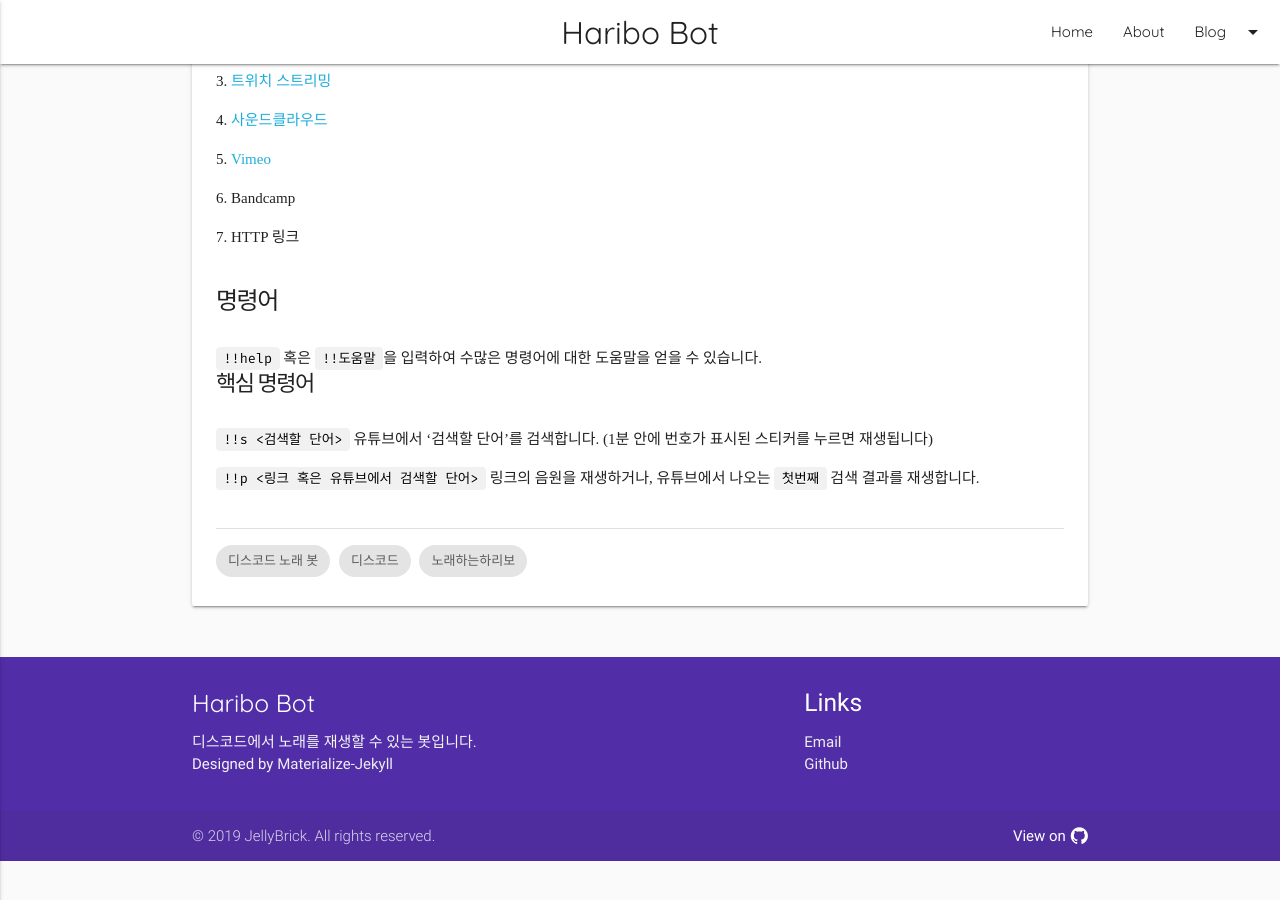
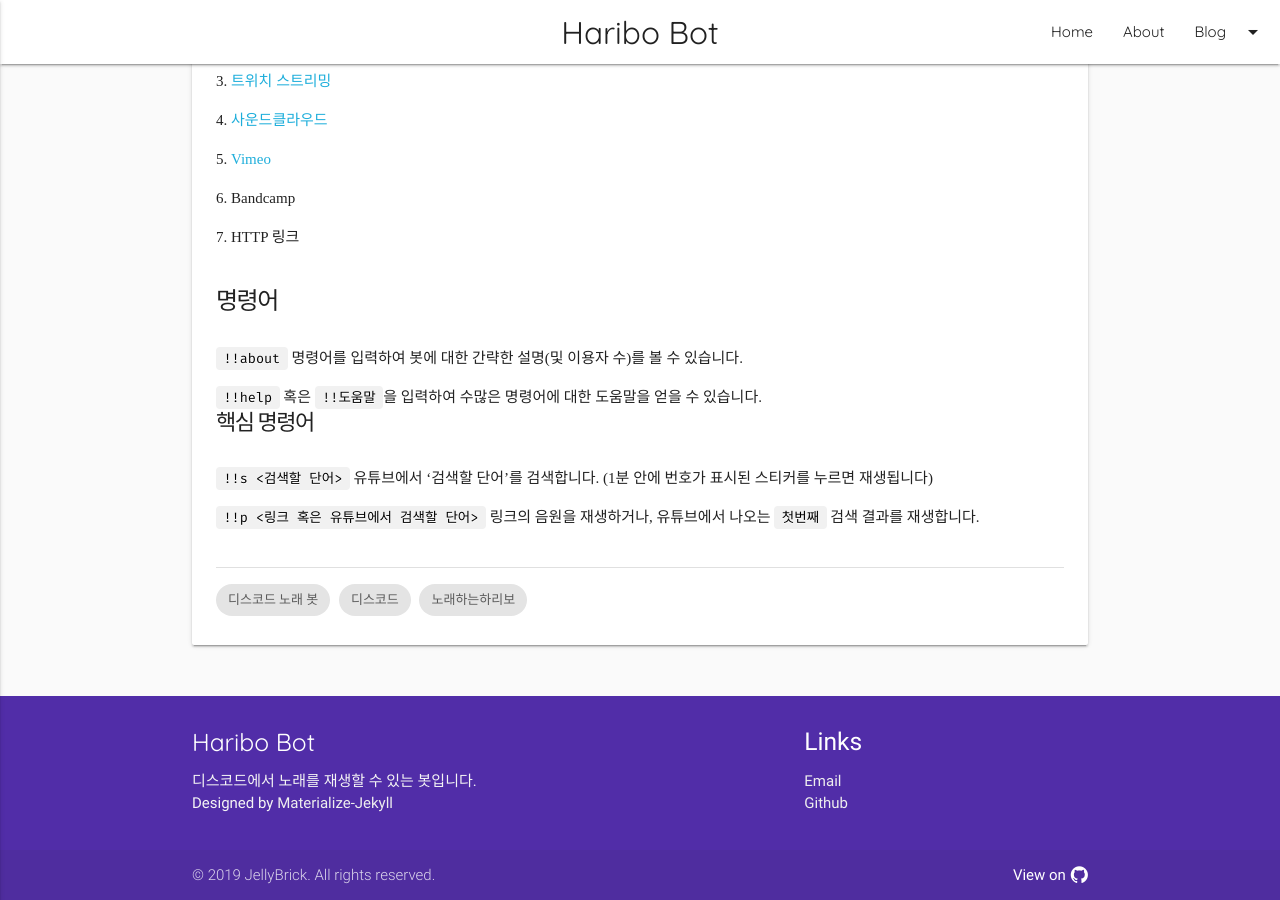
Before and after one commit to haribosinging/haribosinging.github.io, a Jekyll site: the page built from _posts/2018-08-29-노래하는 하리보 봇.md, in a window 1280 px wide and 900 px high, scrolled down 3157 px. Built offline with Jekyll 4.4.1, drawn with Linux system fonts in a browser that asks for light colours; nearby versions of some CDN libraries; some web fonts are replaced; before the commit the page ends 4018 px from its top, so only the background shows below that.

Commit message:
Update 2018-08-29-노래하는 하리보 봇.md

```diff
--- a/_posts/2018-08-29-노래하는 하리보 봇.md
+++ b/_posts/2018-08-29-노래하는 하리보 봇.md
@@ -35,6 +35,7 @@
 7. HTTP 링크
 
 # 명령어
+- `!!about` 명령어를 입력하여 봇에 대한 간략한 설명(및 이용자 수)를 볼 수 있습니다.
 - `!!help` 혹은 `!!도움말`을 입력하여 수많은 명령어에 대한 도움말을 얻을 수 있습니다.
 ## 핵심 명령어
 - `!!s <검색할 단어>` 유튜브에서 '검색할 단어'를 검색합니다. (1분 안에 번호가 표시된 스티커를 누르면 재생됩니다)
```
